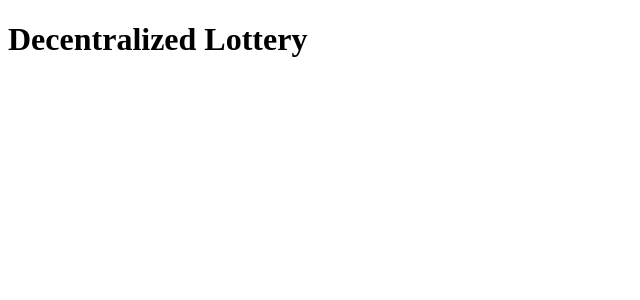
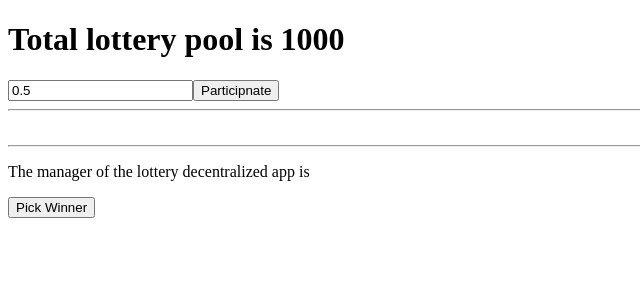
Before and after one commit to TakaRaisonDetre/web3.0-ethereum, a Next.js app: page / in a window 1280 px wide. Shown: the top 300 px of the page, without its empty margins (0-640 px from the left). Built offline with nearby package versions, Linux system fonts and the light colour scheme.

Commit message:
rendering the view

```diff
--- a/lottery.js
+++ b/lottery.js
@@ -1,5 +1,5 @@
 import web3 from './web3.js'
-const address = '';
+const address = '0xF92eBDaD9d6D0E854ca98c57aB76566B3CBd96Fa';
 const abi =
 [{"constant":true,"inputs":[{"name":"","type":"uint256"}],"name":"participants","outputs":[{"name":"","type":"address"}],"payable":false,"stateMutability":"view","type":"function"},{"constant":true,"inputs":[],"name":"manager","outputs":[{"name":"","type":"address"}],"payable":false,"stateMutability":"view","type":"function"},{"constant":false,"inputs":[],"name":"pickWinner","outputs":[],"payable":false,"stateMutability":"nonpayable","type":"function"},{"constant":false,"inputs":[],"name":"enterLottery","outputs":[],"payable":true,"stateMutability":"payable","type":"function"},{"inputs":[],"payable":false,"stateMutability":"nonpayable","type":"constructor"}]
 
--- a/package.json
+++ b/package.json
@@ -13,8 +13,8 @@
     "next": "^6.1.1",
     "react": "^16.4.1",
     "react-dom": "^16.4.1",
-    "solc": "^0.4.25",
-    "truffle-hdwallet-provider": "^0.0.5",
+    "solc": "^0.4.24",
+    "truffle-hdwallet-provider": "0.0.5",
     "web3": "^1.0.0-beta.34"
   }
 }
--- a/pages/index.js
+++ b/pages/index.js
@@ -4,7 +4,17 @@ class Lottery extends Component {
 
 render(){
   return (
-    <h1>Decentralized Lottery</h1>
+<div>
+<h1>Total lottery pool is 1000</h1>
+<form>
+<input value ="0.5"/>
+<button type="submit">Participnate</button>
+<hr/><br/><hr/>
+<p> The manager of the lottery decentralized app is </p>
+<button> Pick Winner </button>
+</form>
+</div>
+
   )
 }
 }
```
Also changed, not shown: deploy.js (+17 -1 lines), 1 other file (tests, documents, lock files or other folders).
